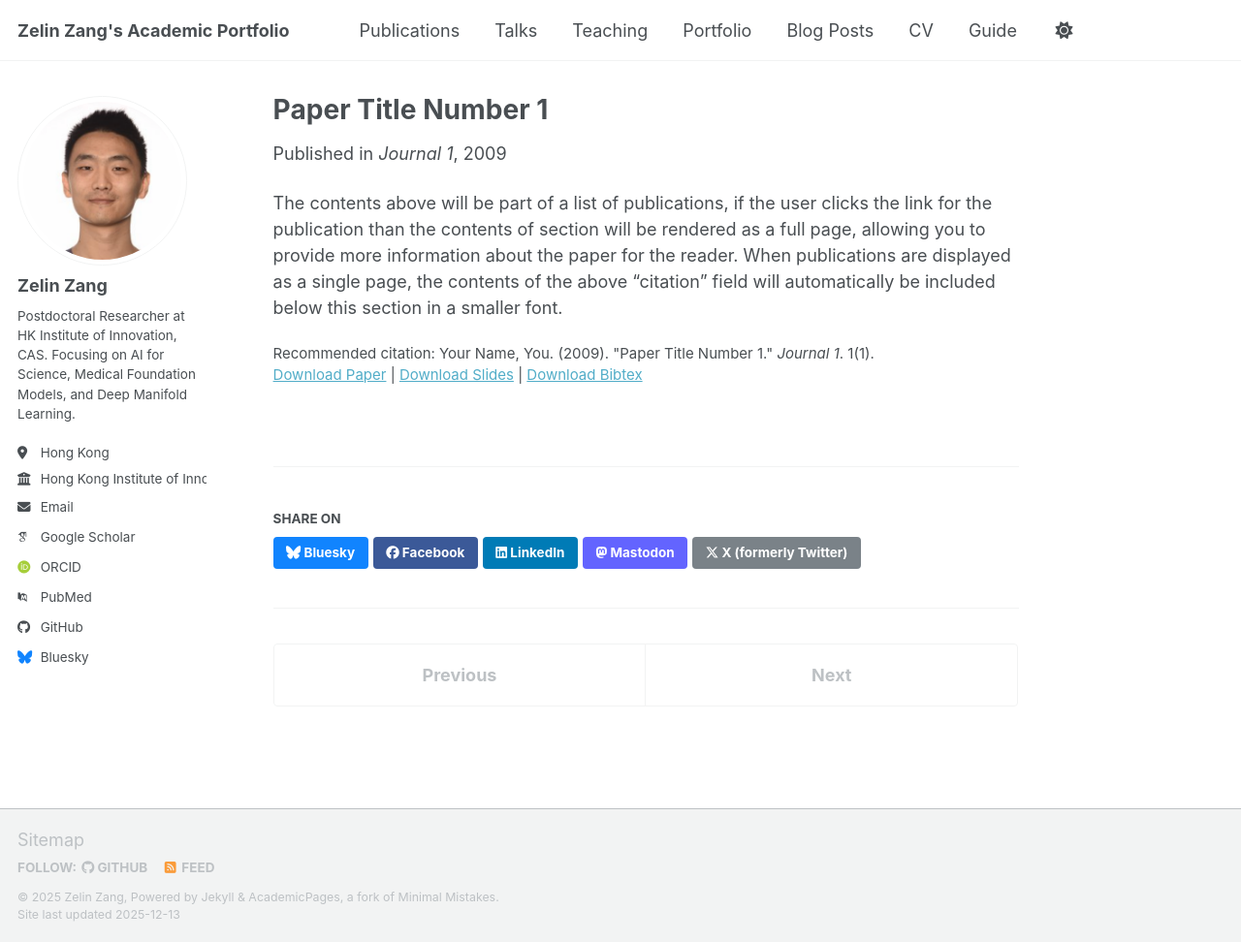
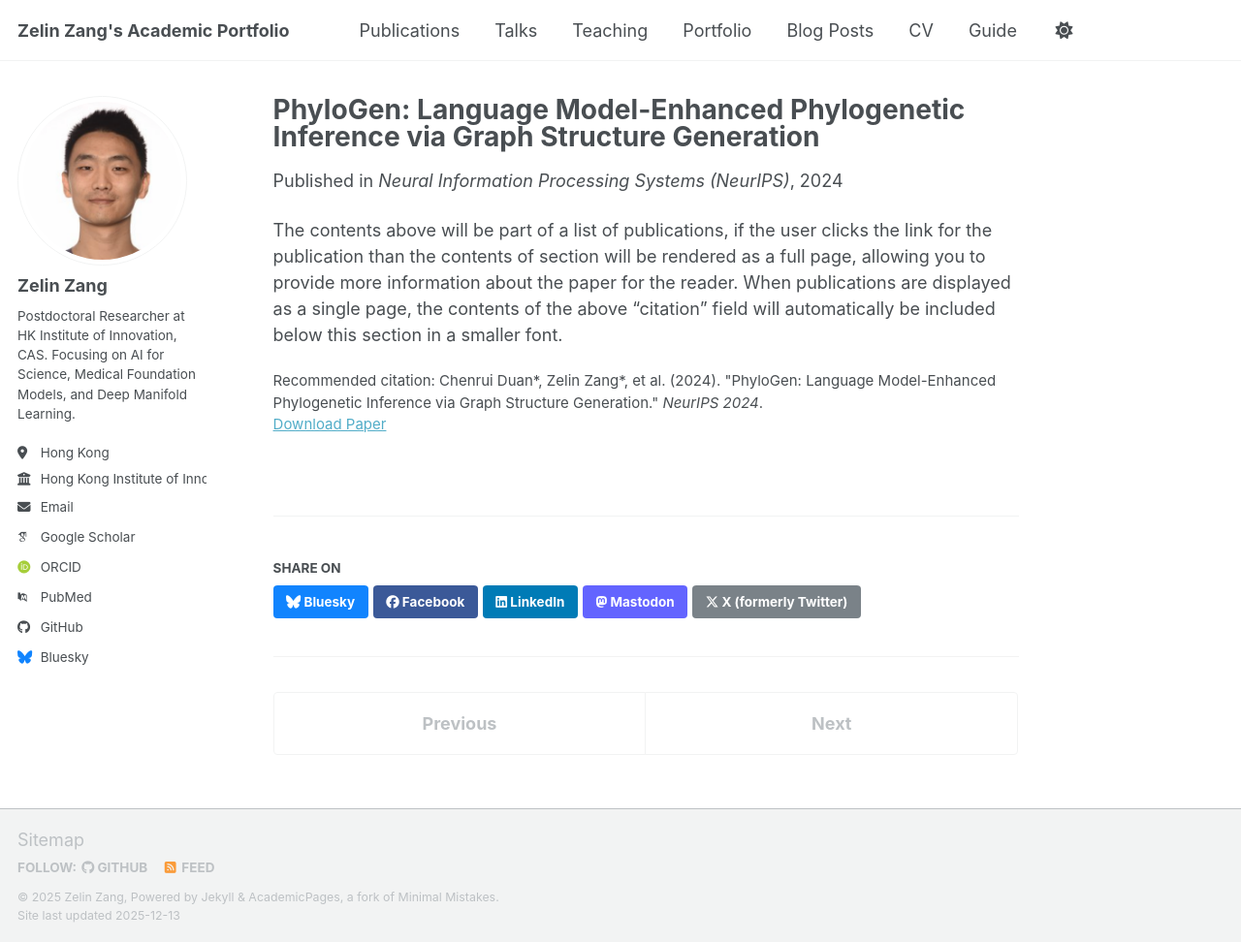
Before and after one commit to zangzelin/zangzelin.github.io, a Jekyll site: the page built from _publications/2009-10-01-paper-title-number-1.md, in a window 1280 px wide and 972 px high. Shown: the whole window at 97% size. Built offline with Jekyll 4.4.1, drawn with Linux system fonts in a browser that asks for light colours; some web fonts are replaced; a script bundle is joined from its source files by our own code; library files that are not in the unit come from our copies.

Commit message:
auto push

```diff
--- a/_publications/2009-10-01-paper-title-number-1.md
+++ b/_publications/2009-10-01-paper-title-number-1.md
@@ -1,14 +1,13 @@
 ---
-title: "Paper Title Number 1"
+title: "PhyloGen: Language Model-Enhanced Phylogenetic Inference via Graph Structure Generation"
 collection: publications
-category: manuscripts
-permalink: /publication/2009-10-01-paper-title-number-1
-excerpt: 'This paper is about the number 1. The number 2 is left for future work.'
-date: 2009-10-01
-venue: 'Journal 1'
-slidesurl: 'https://academicpages.github.io/files/slides1.pdf'
-paperurl: 'https://academicpages.github.io/files/paper1.pdf'
-bibtexurl: 'https://academicpages.github.io/files/bibtex1.bib'
-citation: 'Your Name, You. (2009). &quot;Paper Title Number 1.&quot; <i>Journal 1</i>. 1(1).'
+category: conferences
+permalink: /publication/2024-12-01-phylogen
+excerpt: 'Published in NeurIPS 2024. Leveraging language models for enhancing phylogenetic inference through graph generation.'
+date: 2024-12-01
+venue: 'Neural Information Processing Systems (NeurIPS)'
+paperurl: 'http://zelinzang.github.io/files/phylogen.pdf'
+citation: 'Chenrui Duan*, Zelin Zang*, et al. (2024). &quot;PhyloGen: Language Model-Enhanced Phylogenetic Inference via Graph Structure Generation.&quot; <i>NeurIPS 2024</i>.'
 ---
+
 The contents above will be part of a list of publications, if the user clicks the link for the publication than the contents of section will be rendered as a full page, allowing you to provide more information about the paper for the reader. When publications are displayed as a single page, the contents of the above "citation" field will automatically be included below this section in a smaller font.
```
Also changed, not shown: _publications/2010-10-01-paper-title-number-2.md (+8 -9 lines), _publications/2015-10-01-paper-title-number-3.md (+7 -8 lines), _publications/2024-02-17-paper-title-number-4.md (+7 -7 lines).
